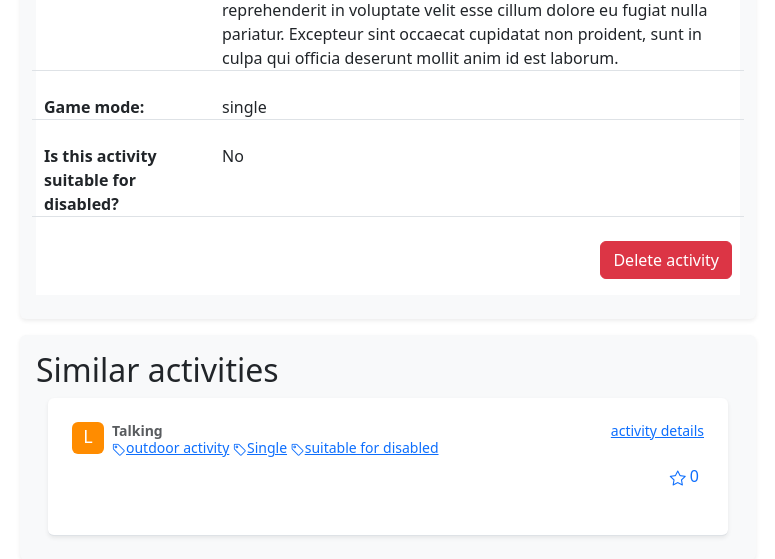
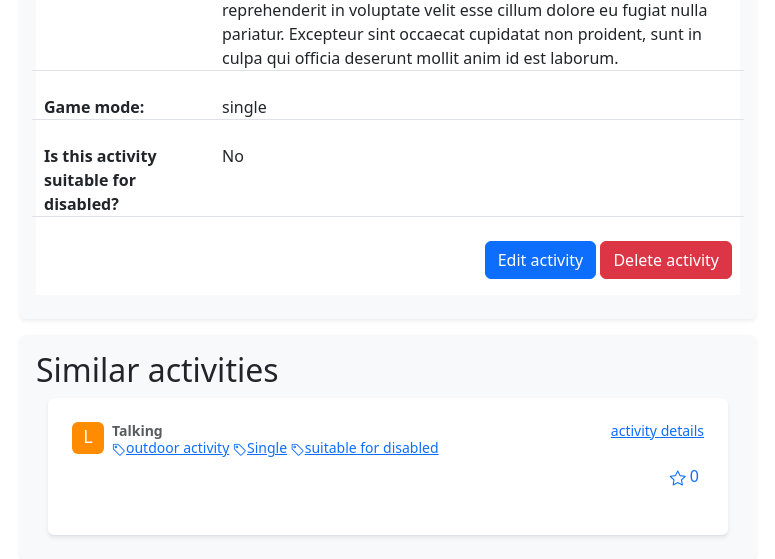
Before and after one commit to Carlo-F/CS50W, a Django app: page /activities/1 in a window 1280 px wide. Shown: the part 927-1486 px from the top of the page, without its empty margins (62-837 px from the left). Run offline with Django 4.2, Linux system fonts and the light colour scheme; a user stored in the database is signed in; data comes from the database, SQL or seed files in the repository; both versions use the stored data as it was after the commit.

Commit message:
add edit_activity funcionality

```diff
--- a/scout/templates/scout/activity.html
+++ b/scout/templates/scout/activity.html
@@ -106,6 +106,7 @@
         {% if request.user == activity.user %}
         <div class="row mt-4 text-end">
           <div class="col">
+            <a href="{% url 'edit_activity' activity.id %}" class="btn btn-primary mb-2">Edit activity</a>
             <a href="{% url 'delete_activity' activity.id %}" class="btn btn-danger mb-2">Delete activity</a>
           </div>
         </div>
--- a/scout/views.py
+++ b/scout/views.py
@@ -171,10 +171,45 @@ def delete_activity(request,activity_id):
 
 @login_required
 def edit_activity(request,activity_id):
-    if request.method != "POST":
-        return JsonResponse({"error": "POST request required."}, status=400)
+    activity = Activity.objects.get(id=activity_id, user=request.user)
 
-    return JsonResponse({"message": "Activity saved successfully."}, status=201)
+    if request.method == "POST":
+        form = NewActivityForm(request.POST)
+
+        if form.is_valid():
+
+            activity.title = form.cleaned_data['activity_title']
+            activity.age_range = form.cleaned_data['activity_age_range']
+            activity.location = form.cleaned_data['activity_location']
+            activity.educational_goals = form.cleaned_data['activity_educational_goals']
+            activity.duration = form.cleaned_data['activity_duration']
+            activity.required_materials = form.cleaned_data['activity_required_materials']
+            activity.method = form.cleaned_data['activity_method']
+            activity.game_mode = form.cleaned_data['activity_game_mode']
+            activity.is_suitable_for_disabled = form.cleaned_data['activity_is_suitable_for_disabled']
+
+            activity.save()
+            # redirect to the detail page of the `Band` we just updated
+            return HttpResponseRedirect(reverse("activity",kwargs={'activity_id':activity.id}))
+    else:
+
+        form = NewActivityForm(initial={
+            'activity_title': activity.title,
+            'activity_age_range': activity.age_range,
+            'activity_location': activity.location,
+            'activity_educational_goals': activity.educational_goals,
+            'activity_duration': activity.duration,
+            'activity_required_materials': activity.required_materials,
+            'activity_method': activity.method,
+            'activity_game_mode': activity.game_mode,
+            'activity_is_suitable_for_disabled': activity.is_suitable_for_disabled
+        })
+
+        return render(request, "scout/edit_activity.html",{
+            "form": form,
+            "current_page": "my_activities",
+            "activity": activity
+        })
 
 
 @login_required
```
Also changed, not shown: scout/templates/scout/edit_activity.html (added, +18 -0 lines), db.sqlite3.
